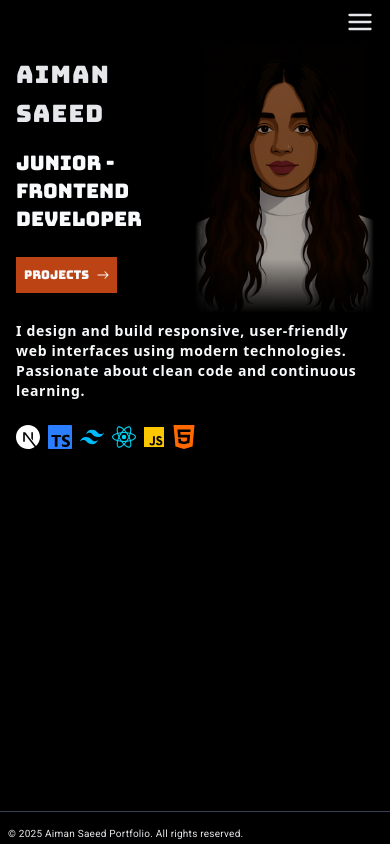
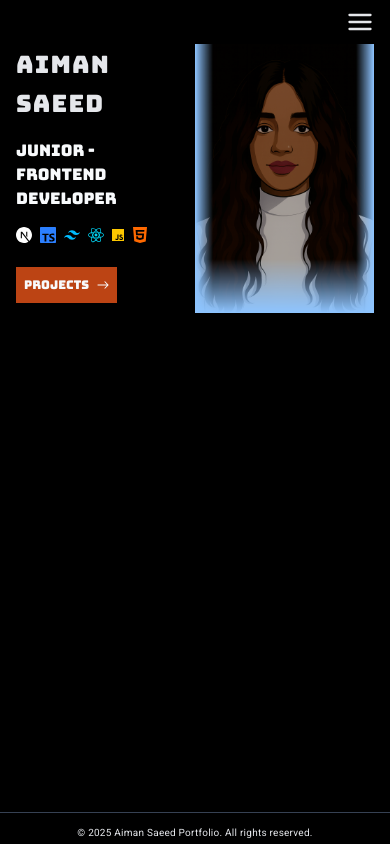
Before and after one commit to aimansae/as-porfolio, a Next.js app: page / in a window 390 px wide. Built offline with nearby package versions, Linux system fonts and the light colour scheme.

Commit message:
Fix hero section

```diff
--- a/app/components/Footer.tsx
+++ b/app/components/Footer.tsx
@@ -9,8 +9,8 @@ const Footer = ({ className }: FooterProps) => {
       style={{ paddingBottom: "env(safe-area-inset-bottom)" }}
       className={`${className} w-full border-t border-gray-700 p-2 text-gray-200 sm:text-center`}
     >
-      <div className="container mx-auto [font-family:var(--font-roboto)]">
-        <span className="text-[10px] tracking-wide sm:text-base">
+      <div className="container mx-auto flex items-center justify-center [font-family:var(--font-roboto)]">
+        <span className="p-1 text-[10px] tracking-wide sm:text-sm">
           &copy; {year} Aiman Saeed Portfolio. All rights reserved.
         </span>
       </div>
--- a/app/components/Hero.tsx
+++ b/app/components/Hero.tsx
@@ -1,36 +1,14 @@
 "use client";
-import React, { useEffect, useState } from "react";
+import React, { useState } from "react";
 import Image from "next/image";
-import { CgArrowLongRight } from "react-icons/cg";
 import { IoIosArrowRoundForward } from "react-icons/io";
+import Link from "next/link";
+import Intro from "../components/Intro";
 
-import Link from "next/link";
-import { Monitor, Code2 } from "lucide-react";
-import {
-  SiNextdotjs,
-  SiTypescript,
-  SiTailwindcss,
-  SiCss3,
-  SiHtml5,
-  SiJavascript,
-  SiReact,
-} from "react-icons/si";
 const Hero = () => {
   const [mousePos, setMousePos] = useState({ x: 0, y: 0 });
   const [hovered, setHovered] = useState(false);
-  //blinking text
 
-  // const text = "Projects";
-  // const [index, setIndex] = useState(0);
-  // useEffect(() => {
-  //   const interval = setInterval(() => {
-  //     if (index < text.length) {
-  //       setIndex(index + 1);
-  //     } else setIndex(0);
-  //   }, 200);
-
-  //   return () => clearInterval(interval);
-  // }, [index]);
   const onMouseMove = (e: React.MouseEvent<HTMLDivElement>) => {
     const divPosition = e.currentTarget.getBoundingClientRect();
     setMousePos({
@@ -41,106 +19,33 @@ const Hero = () => {
   };
 
   return (
-    <div className="flex flex-col px-4">
-      <div className="flex items-center justify-center">
-        <div className="relative z-40 flex w-full flex-col items-start justify-between gap-4 md:w-2/3">
+    <div className="flex w-full flex-col gap-2 px-4 lg:h-[90%]">
+      <div className="flex items-center justify-center lg:justify-around lg:bg-red-300">
+        {/*Left*/}
+        <div className="relative z-40 flex w-full flex-col items-start justify-between gap-4 md:w-1/2">
           <h1 className="[font-family:var(--font-bungee)] text-2xl leading-relaxed tracking-wider text-gray-200 uppercase sm:text-3xl md:text-4xl">
             <span className="block">aiman</span>
             <span className="block">saeed</span>
           </h1>
-          <h2 className="md:text-2lg z-40 [font-family:var(--font-bungee)] text-xl sm:text-2xl">
+          <h2 className="z-40 [font-family:var(--font-bungee)] sm:text-2xl">
             Junior - <br />
-            frontend developer
+            frontend
+            <br /> developer
           </h2>
+          <Intro />
           <div className="z-40 my-2">
             <Link
               href="/projects"
               className="flex items-center bg-[#bc4414] p-2 [font-family:var(--font-bungee)] text-xs hover:bg-[#993209] sm:w-30 sm:text-base"
             >
-              projects{" "}
+              projects
               <IoIosArrowRoundForward className="animate-arrow text-xl font-bold" />
-            </Link>{" "}
-          </div>
-          <div className="my-2 hidden p-2 tracking-wider md:block">
-            <p className="[font-family:var(--font-roboto)] font-semibold">
-              I design and build responsive, user-friendly web interfaces using
-              modern technologies such as:
-              <br />
-              <span className="my-2">
-                Next.js, TypeScript, and Tailwind CSS. <br />
-                Passionate about clean code and new learnings.
-              </span>
-            </p>
-            {/* Tech stack */}
-            <div className="overflow-hidden">
-              <div className="flex items-center gap-2">
-                <Link
-                  href="https://nextjs.org/"
-                  target="_blank"
-                  rel="noopener noreferrer"
-                  className="transition hover:scale-110"
-                >
-                  <SiNextdotjs className="h-6 w-6 text-white" />
-                </Link>
-
-                <Link
-                  href="https://www.typescriptlang.org/"
-                  target="_blank"
-                  rel="noopener noreferrer"
-                  className="transition hover:scale-110"
-                >
-                  <SiTypescript className="h-6 w-6 text-blue-500" />
-                </Link>
-
-                <Link
-                  href="https://tailwindcss.com/"
-                  target="_blank"
-                  rel="noopener noreferrer"
-                  className="transition hover:scale-110"
-                >
-                  <SiTailwindcss className="h-6 w-6 text-sky-400" />
-                </Link>
-                <Link
-                  href="https://react.dev/"
-                  target="_blank"
-                  rel="noopener noreferrer"
-                  className="transition hover:scale-110"
-                >
-                  <SiReact className="h-6 w-6 text-cyan-400" />
-                </Link>
-
-                <Link
-                  href="https://developer.mozilla.org/en-US/docs/Web/JavaScript"
-                  target="_blank"
-                  rel="noopener noreferrer"
-                  className="transition hover:scale-110"
-                >
-                  <SiJavascript className="h-5 w-5 text-yellow-400" />
-                </Link>
-
-                <Link
-                  href="https://developer.mozilla.org/en-US/docs/Web/HTML"
-                  target="_blank"
-                  rel="noopener noreferrer"
-                  className="transition hover:scale-110"
-                >
-                  <SiHtml5 className="h-6 w-6 text-orange-500" />
-                </Link>
-
-                <Link
-                  href="https://developer.mozilla.org/en-US/docs/Web/CSS"
-                  target="_blank"
-                  rel="noopener noreferrer"
-                  className="transition hover:scale-110"
-                >
-                  <SiCss3 className="h-6 w-6 text-blue-600" />
-                </Link>
-              </div>
-            </div>
+            </Link>
           </div>
         </div>
+        {/*Right Image*/}
         <div
-          className="relative z-20 flex h-full w-full items-center justify-center sm:w-1/2"
+          className="relative z-20 flex h-full w-full items-center justify-center bg-blue-300 md:h-[500px] lg:h-[500px] lg:justify-end xl:h-[400px]"
           onMouseMove={onMouseMove}
           onMouseEnter={() => setHovered(true)}
           onMouseLeave={() => setHovered(false)}
@@ -151,7 +56,7 @@ const Hero = () => {
             width={500}
             height={500}
             sizes="(max-width: 768px) 100vw, (max-width: 1200px) 50vw, 600px"
-            className={`mask object-cover transition duration-500 ${
+            className={`mask max-h-full object-cover transition duration-500 ${
               hovered ? " " : "brightness-75"
             }`}
           />{" "}
@@ -169,82 +74,6 @@ const Hero = () => {
           )}
         </div>
       </div>
-      {/*Small devices*/}
-      <div className="my-2 text-sm tracking-wider sm:text-base md:hidden md:text-xl">
-        <div className="flex flex-col gap-2 text-sm sm:text-base">
-          <span className="font-semibold">
-            I design and build responsive, user-friendly web interfaces using
-            modern technologies.
-            <br /> Passionate about clean code and continuous learning.
-          </span>
-        </div>
-      </div>
-      {/* Tech stack */}
-      <div className="my-4 w-1/2 overflow-hidden md:hidden">
-        <div className="flex items-center gap-2">
-          <Link
-            href="https://nextjs.org/"
-            target="_blank"
-            rel="noopener noreferrer"
-            className="transition hover:scale-110"
-          >
-            <SiNextdotjs className="h-6 w-6 text-white" />
-          </Link>
-
-          <Link
-            href="https://www.typescriptlang.org/"
-            target="_blank"
-            rel="noopener noreferrer"
-            className="transition hover:scale-110"
-          >
-            <SiTypescript className="h-6 w-6 text-blue-500" />
-          </Link>
-
-          <Link
-            href="https://tailwindcss.com/"
-            target="_blank"
-            rel="noopener noreferrer"
-            className="transition hover:scale-110"
-          >
-            <SiTailwindcss className="h-6 w-6 text-sky-400" />
-          </Link>
-          <Link
-            href="https://react.dev/"
-            target="_blank"
-            rel="noopener noreferrer"
-            className="transition hover:scale-110"
-          >
-            <SiReact className="h-6 w-6 text-cyan-400" />
-          </Link>
-
-          <Link
-            href="https://developer.mozilla.org/en-US/docs/Web/JavaScript"
-            target="_blank"
-            rel="noopener noreferrer"
-            className="transition hover:scale-110"
-          >
-            <SiJavascript className="h-5 w-5 text-yellow-400" />
-          </Link>
-
-          <Link
-            href="https://developer.mozilla.org/en-US/docs/Web/HTML"
-            target="_blank"
-            rel="noopener noreferrer"
-            className="transition hover:scale-110"
-          >
-            <SiHtml5 className="h-6 w-6 text-orange-500" />
-          </Link>
-
-          <Link
-            href="https://developer.mozilla.org/en-US/docs/Web/CSS"
-            target="_blank"
-            rel="noopener noreferrer"
-            className="transition hover:scale-110"
-          >
-            <SiCss3 className="h-6 w-6 text-blue-600" />
-          </Link>
-        </div>
-      </div>
     </div>
   );
 };
--- /dev/null
+++ b/app/components/Intro.tsx
@@ -0,0 +1,83 @@
+import Link from "next/link";
+import React from "react";
+import {
+  SiNextdotjs,
+  SiTypescript,
+  SiTailwindcss,
+  SiReact,
+  SiJavascript,
+  SiHtml5,
+  SiCss3,
+} from "react-icons/si";
+
+const Intro = ({ className }: { className?: string }) => {
+  return (
+    <section className={`flex flex-col gap-2`}>
+      <div className="tracking-wider hidden md:">
+        <p className="[font-family:var(--font-roboto)] text-xs font-semibold sm:text-base">
+          I design and build responsive, user-friendly web interfaces using
+          modern technologies. Passionate about clean code and new learnings.
+        </p>
+      </div>
+      {/* Tech stack */}
+      <div className={`overflow-hidden`}>
+        <div className="flex items-center gap-2">
+          <Link
+            href="https://nextjs.org/"
+            target="_blank"
+            rel="noopener noreferrer"
+            className="transition hover:scale-110"
+          >
+            <SiNextdotjs className="h-4 w-4 text-white sm:h-6 sm:w-6" />
+          </Link>
+
+          <Link
+            href="https://www.typescriptlang.org/"
+            target="_blank"
+            rel="noopener noreferrer"
+            className="transition hover:scale-110"
+          >
+            <SiTypescript className="h-4 w-4 text-blue-500 sm:h-6 sm:w-6" />
+          </Link>
+
+          <Link
+            href="https://tailwindcss.com/"
+            target="_blank"
+            rel="noopener noreferrer"
+            className="transition hover:scale-110"
+          >
+            <SiTailwindcss className="h-4 w-4 text-sky-400 sm:h-6 sm:w-6" />
+          </Link>
+          <Link
+            href="https://react.dev/"
+            target="_blank"
+            rel="noopener noreferrer"
+            className="transition hover:scale-110"
+          >
+            <SiReact className="h-4 w-4 text-cyan-400 sm:h-6 sm:w-6" />
+          </Link>
+
+          <Link
+            href="https://developer.mozilla.org/en-US/docs/Web/JavaScript"
+            target="_blank"
+            rel="noopener noreferrer"
+            className="transition hover:scale-110"
+          >
+            <SiJavascript className="h-3 w-3 text-yellow-400 sm:h-5 sm:w-5" />
+          </Link>
+
+          <Link
+            href="https://developer.mozilla.org/en-US/docs/Web/HTML"
+            target="_blank"
+            rel="noopener noreferrer"
+            className="transition hover:scale-110"
+          >
+            <SiHtml5 className="h-4 w-4 text-orange-500 sm:h-6 sm:w-6" />
+          </Link>
+        </div>
+      </div>
+    </section>
+  );
+};
+
+export default Intro;
--- a/app/components/LayoutWrapper.tsx
+++ b/app/components/LayoutWrapper.tsx
@@ -1,7 +1,7 @@
 "use client";
 
 import { usePathname } from "next/navigation";
-import Nav2 from "./Nav";
+import Nav from "./Nav";
 import Footer from "./Footer";
 
 export default function LayoutWrapper({
@@ -17,8 +17,8 @@ export default function LayoutWrapper({
   if (isAdmin) return <>{children}</>;
 
   return (
-    <div className="container mx-auto flex min-h-screen max-w-6xl flex-col">
-      <Nav2 />
+    <div className="container mx-auto flex h-screen max-w-6xl flex-col">
+      <Nav />
       <main className="flex-1">{children}</main>
       <Footer />
     </div>
--- a/app/components/Nav.tsx
+++ b/app/components/Nav.tsx
@@ -36,11 +36,11 @@ const Nav = () => {
   }, []);
   return (
     <nav
-      className={`relative z-50 container mx-auto flex max-w-6xl items-center justify-between border-gray-200 px-4 py-2 [font-family:var(--font-bungee)] text-gray-200 duration-200`}
+      className={`relative z-50 container mx-auto flex max-w-6xl items-center justify-between border-gray-200 [font-family:var(--font-bungee)] text-gray-200 duration-200`}
     >
       <div className="z-50 flex w-full items-center justify-end md:hidden">
         <button
-          className="transform rounded transition-transform hover:scale-105 hover:cursor-pointer active:border active:border-gray-600"
+          className="transform rounded px-4 py-2 transition-transform hover:scale-105 hover:cursor-pointer active:border active:border-gray-600"
           onClick={() => setIsOpen((prev) => !prev)}
         >
           <AlignJustify size={28} />
@@ -95,7 +95,7 @@ const Nav = () => {
         </div>
       )}
       {/*Desktop menu*/}
-      <div className="hidden w-full items-center justify-between md:flex">
+      <div className="hidden w-full items-center justify-between px-4 md:flex">
         <Link href="/" className="text-md relative aspect-square h-12 w-12">
           <span className="text-2xl uppercase">a.s</span>
         </Link>
```
Also changed, not shown: app/components/ProjectModal.tsx (+28 -28 lines).
